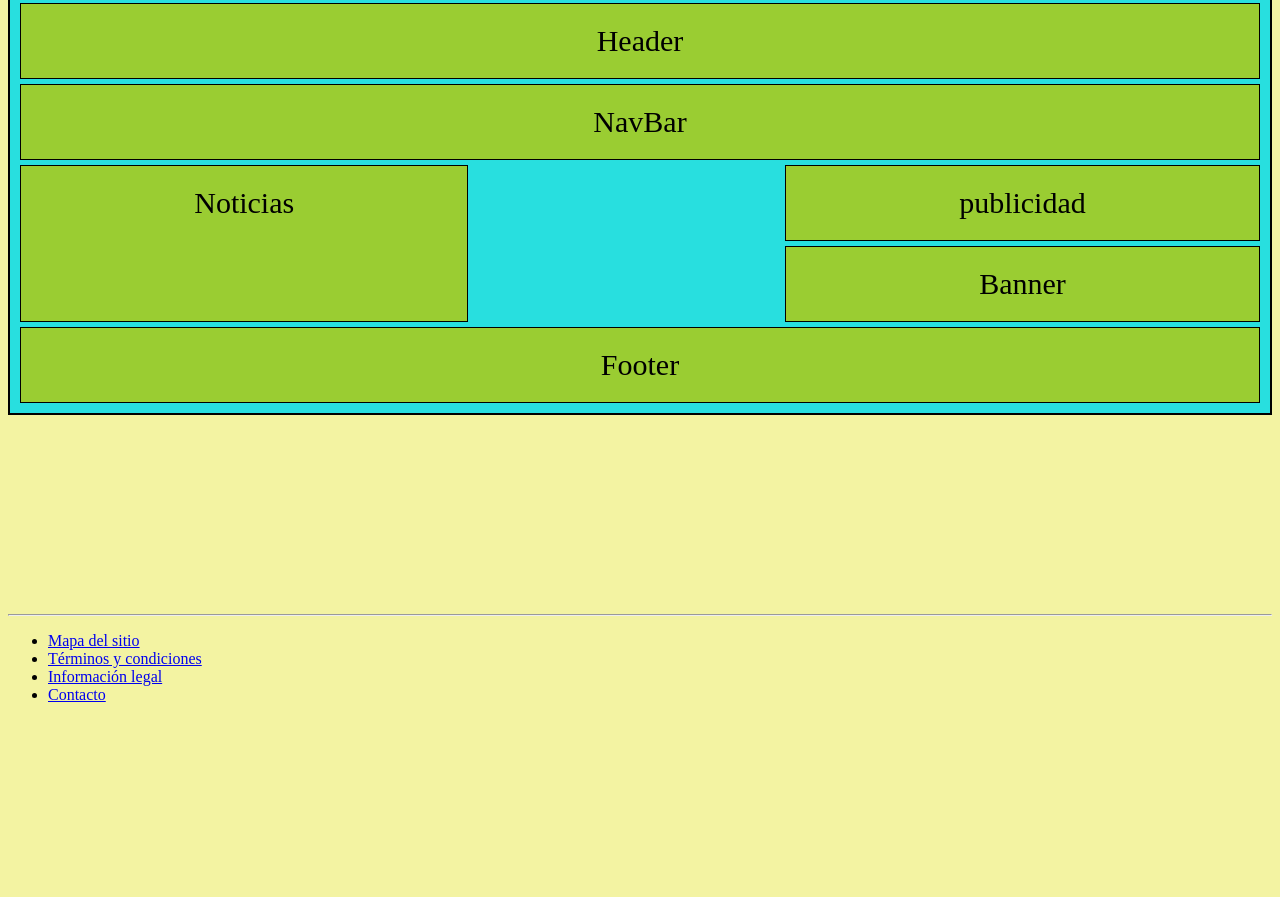
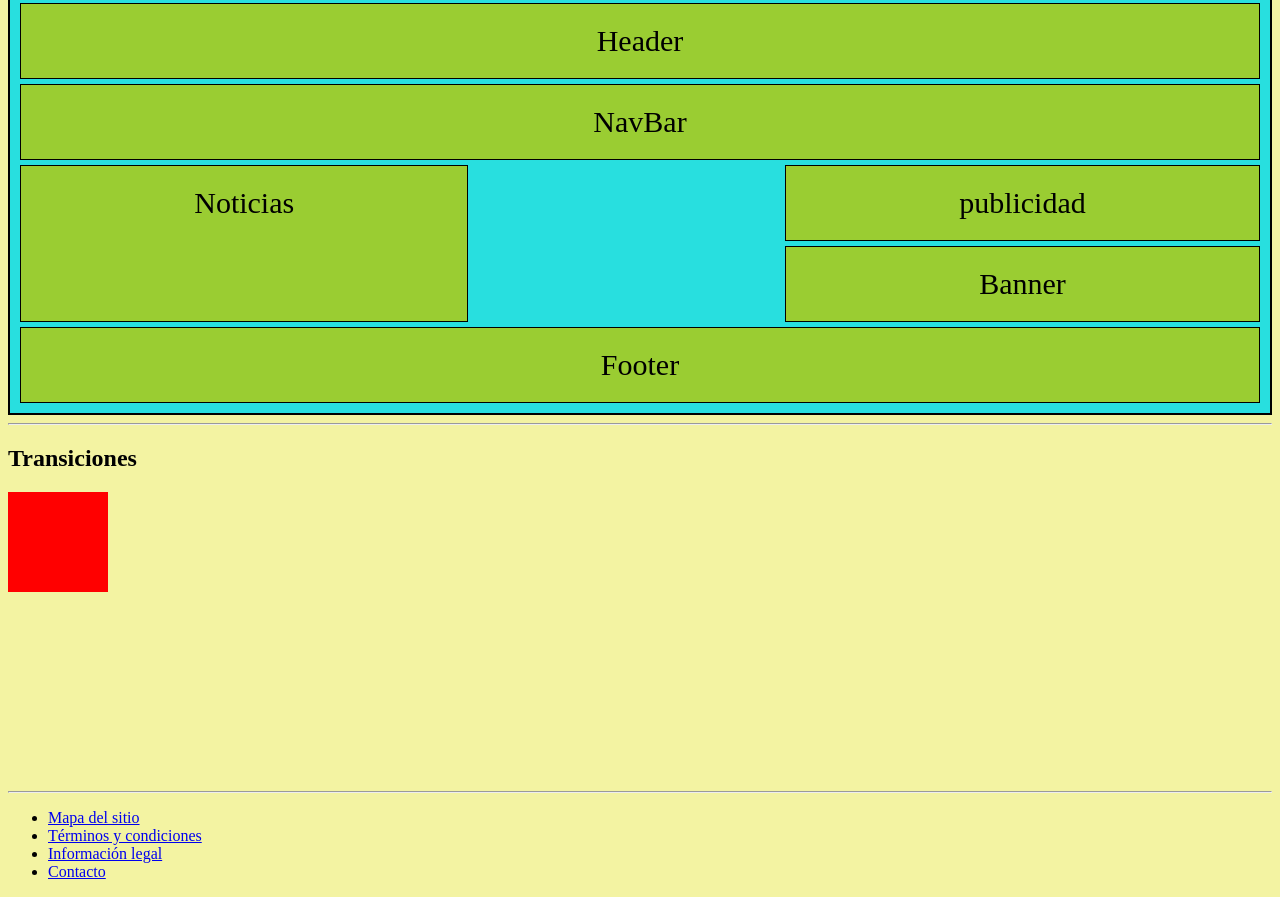
Before and after one commit to federicosuarez7/digital-house, a plain HTML site: page Professional Developer/Proyecto/index.html in a window 1280 px wide. Shown: the part 7126-8023 px from the top of the page. Before the commit the page ends 7846 px from the top, so only its background shows below. Drawn offline with Linux system fonts and the light colour scheme; a web font is replaced by a local one.

Commit message:
Transiciones (CSS3)

```diff
--- a/Professional Developer/Proyecto/estilos.css
+++ b/Professional Developer/Proyecto/estilos.css
@@ -390,8 +390,17 @@ p.pseudoelem::first-line{
         gap: 2px;
     }
 }
-
-
+/* Transiciones */
+.transiciones{
+    width: 100px;
+    height: 100px;
+    background-color: red;
+    transition: width 2s, transform 2s;
+}
+div.transiciones:hover{
+    width: 600px;
+    transform: rotate(90deg);
+}
 
 /* Footer */
 .footer{
--- a/Professional Developer/Proyecto/index.html
+++ b/Professional Developer/Proyecto/index.html
@@ -425,6 +425,12 @@
             <div class="grid-item item6">Footer</div>
         </div>
     </section>
+    <!-- Transiciones -->
+    <hr>
+    <section>
+        <h2>Transiciones</h2>
+        <div class="transiciones"></div>
+    </section>
     <hr class="footer">
     <footer>
         <nav>
```
